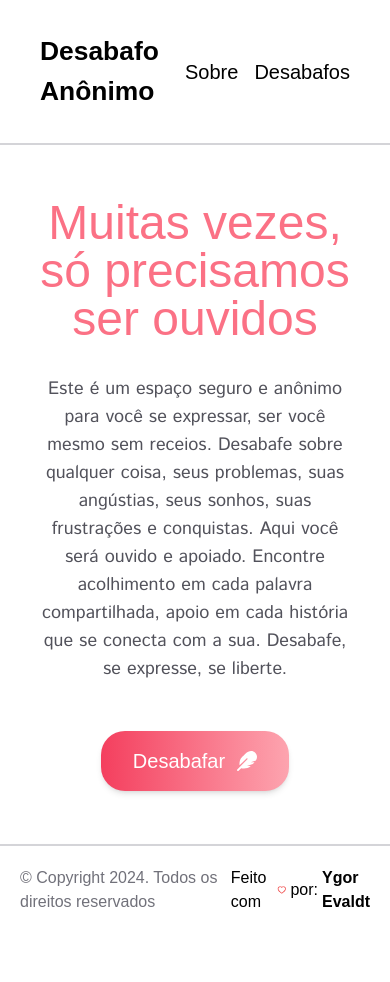
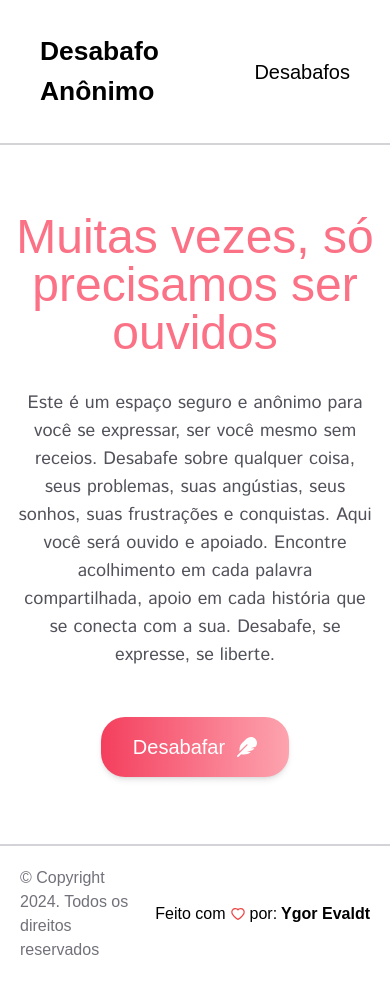
Before and after one commit to ygorevaldt/desabafo-anonimo, a Next.js app: page / in a window 390 px wide. Before the commit the page ends 934 px from the top, so only its background shows below. Built offline with nearby package versions, Linux system fonts and the light colour scheme.

Commit message:
ajusta responsividade das telas e oculta página sobre

```diff
--- a/src/components/DinamicPage.tsx
+++ b/src/components/DinamicPage.tsx
@@ -14,7 +14,13 @@ export function DinamicPage({ children, className }: DinamicPageProps) {
       <article className="flex flex-col min-h-screen">
         <NavBar />
         <div
-          className={`flex-grow max-w-5xl w-full my-0 mx-auto p-10 ${className ?? ""}`}
+          className={`
+            flex-grow
+            max-w-5xl w-full
+            my-0 mx-auto px-4 py-10
+            md:p-10
+            ${className ?? ""}
+          `}
         >
           {children}
         </div>
--- a/src/components/Footer.tsx
+++ b/src/components/Footer.tsx
@@ -6,7 +6,7 @@ export function Footer() {
     <footer
       className="
         w-full border-t-2 border-zinc-300
-        flex gap-1 items-center justify-between
+        flex gap-2 items-center justify-between
         p-5 bg-white shadow-lg
         z-10"
     >
@@ -15,16 +15,16 @@ export function Footer() {
           © Copyright 2024. Todos os direitos reservados
         </p>
       </div>
-      <div className="flex gap-1 items-center">
-        <div className="flex gap-1 items-center">
-          <p>Feito com </p>
+      <div className="flex gap-1 items-center flex-nowrap">
+        <div className="flex gap-1 items-center flex-nowrap">
+          <p className="text-nowrap">Feito com </p>
           <AiOutlineHeart className="text-red-500" />
           <p>por:</p>
         </div>
         <Link
           href={"https://github.com/ygorevaldt"}
           target="_blank"
-          className="font-bold"
+          className="font-bold text-nowrap"
         >
           Ygor Evaldt
         </Link>
--- a/src/components/NavBar.tsx
+++ b/src/components/NavBar.tsx
@@ -9,11 +9,11 @@ export function NavBar() {
         </h1>
       </Link>
       <ul className="flex items-center justify-end gap-4">
-        <li>
+        {/* <li>
           <Link href={"/about"} className={`nav-link`}>
             Sobre
           </Link>
-        </li>
+        </li> */}
         <li>
           <Link href={"/unburdens"} className={`nav-link`}>
             Desabafos
```
